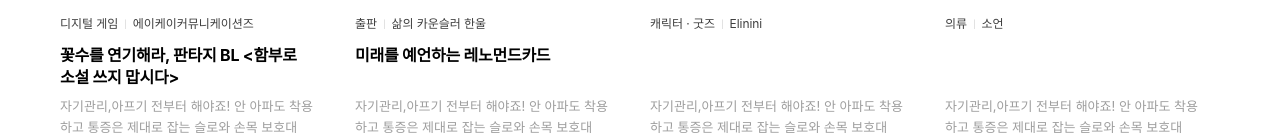
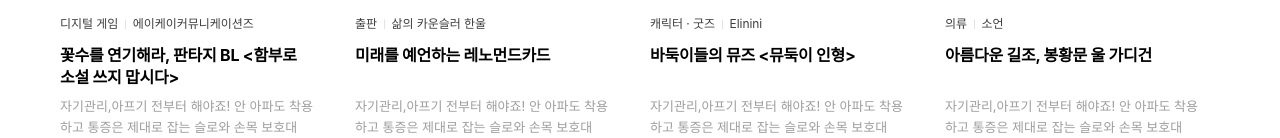
Before and after one commit to limjeahyuk/avatye_client, a React (Create React App) app: page /fame in a window 1280 px wide. Shown: the part 504-642 px from the top of the page. Built offline with nearby package versions, Linux system fonts and the light colour scheme.

Commit message:
시간 moment 테스트

```diff
--- a/src/components/fame/FameProject.js
+++ b/src/components/fame/FameProject.js
@@ -14,8 +14,8 @@ const FameProject = () => {
             LongTitle : "꽃수를 연기해라, 판타지 BL <함부로 소설 쓰지 맙시다>",
             summary : "자기관리,아프기 전부터 해야죠! 안 아파도 착용하고 통증은 제대로 잡는 슬로와 손목 보호대",
             goalprice: "100000",
-            nowAmount : "22284200",
-            endDate : "2022-06-04T15:00:00.000Z"
+            nowAmount : "2200",
+            endDate : "2022-08-07T15:00:00.000Z"
         },
         {
             id: "2",
@@ -23,29 +23,28 @@ const FameProject = () => {
             name : "출판",
             nickName : "삶의 카운슬러 한울",
             LongTitle : "미래를 예언하는 레노먼드카드",
-            percent : "40",
             summary : "자기관리,아프기 전부터 해야죠! 안 아파도 착용하고 통증은 제대로 잡는 슬로와 손목 보호대",
-            goalprice: "100000",
-            nowAmount : "22,284,200",
-            endDate : "2022-06-04T15:00:00.000Z"
+            goalprice: "3000000",
+            nowAmount : "300000",
+            endDate : "2022-10-04T15:00:00.000Z"
         },
         {
             id: "3",
             profileIMG : "https://tumblbug-pci.imgix.net/dc273b830b2750203ac90513d6ca792469a40afc/f2bdbbd07b3485e95f04791dbb7dfe0a0ac8b22b/9203f313a5a829961345331e5cc5a9230b08888c/b5b54861-d757-453d-8eb8-83bb2d57500d.jpeg?ixlib=rb-1.1.0&w=1240&h=930&auto=format%2Ccompress&lossless=true&fit=crop&s=3c6573130f6d3c70b9de16c82deb126c",
             name : "캐릭터 · 굿즈",
             nickName : "Elinini",
-            longTitle : "바둑이들의 뮤즈 <뮤둑이 인형>",
+            LongTitle : "바둑이들의 뮤즈 <뮤둑이 인형>",
             goalprice: "100000",
             nowAmount : "22284200",
             summary : "자기관리,아프기 전부터 해야죠! 안 아파도 착용하고 통증은 제대로 잡는 슬로와 손목 보호대",
-            endDate : "2022-06-04T15:00:00.000Z"
+            endDate : "2022-08-09T15:00:00.000Z"
         },
         {
             id: "4",
             profileIMG : "https://tumblbug-pci.imgix.net/dc273b830b2750203ac90513d6ca792469a40afc/abcd6669390c74bdc8b38a59bb064fcd541188b9/c813d07b04d612b9f4cba2bbd03fec7de9c23e66/29fbf149-8d70-4141-b5b3-48bb43c507ed.jpeg?ixlib=rb-1.1.0&w=1240&h=930&auto=format%2Ccompress&lossless=true&fit=crop&s=5b9403b0680806cd6952a42b775f2b56",
             name : "의류",
             nickName : "소언",
-            longTitle : "아름다운 길조, 봉황문 울 가디건",
+            LongTitle : "아름다운 길조, 봉황문 울 가디건",
             goalprice: "100000",
             nowAmount : "22284200",
             summary : "자기관리,아프기 전부터 해야죠! 안 아파도 착용하고 통증은 제대로 잡는 슬로와 손목 보호대",
@@ -123,6 +122,7 @@ const FameProject = () => {
         <div>
             <div className={classes.famebadge}><span>달성률</span></div>
             <div className={classes.fametitle}><span className={classes.famecount}>{project.length}</span>개의 프로젝트가 있습니다.</div>
+            <div>{project.endDate}</div>
             <div className={classes.famelistbox}>
                 {project.map((prol) => (
                     <div key={prol.id}>
```
